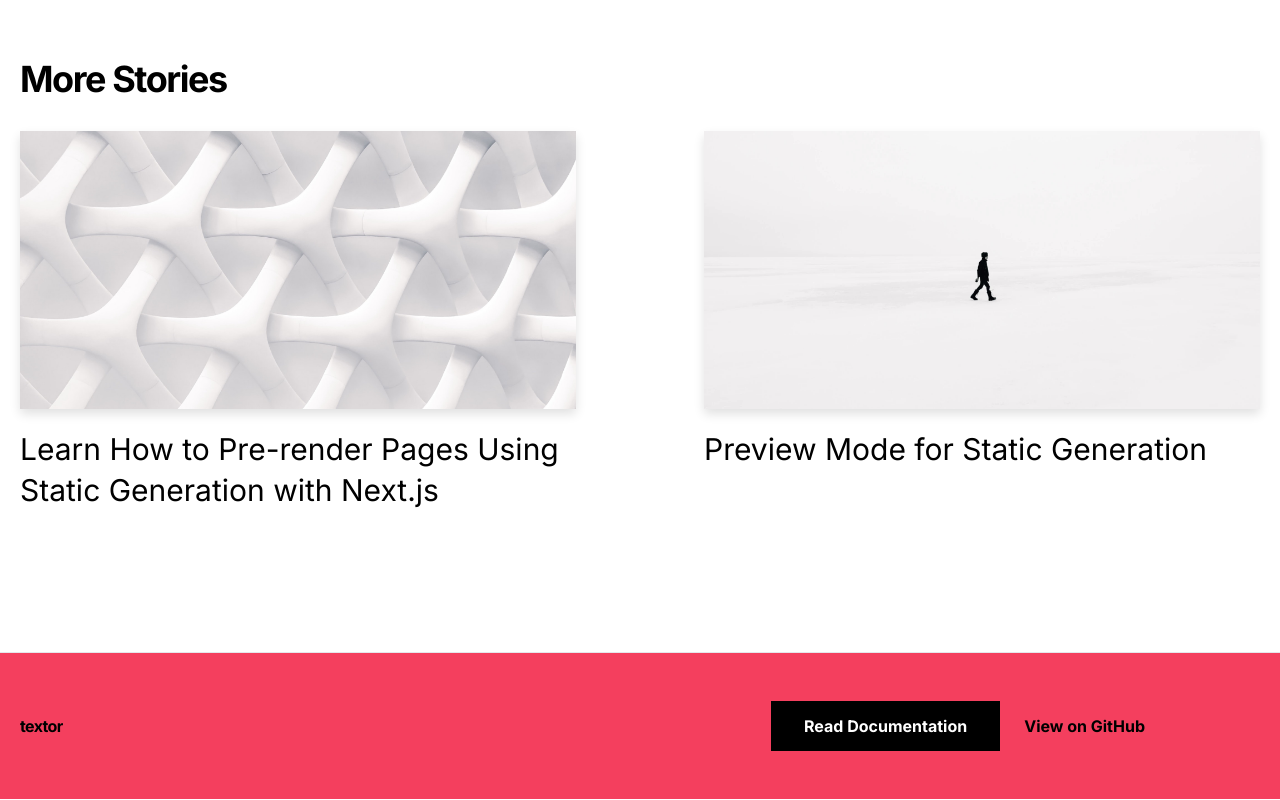
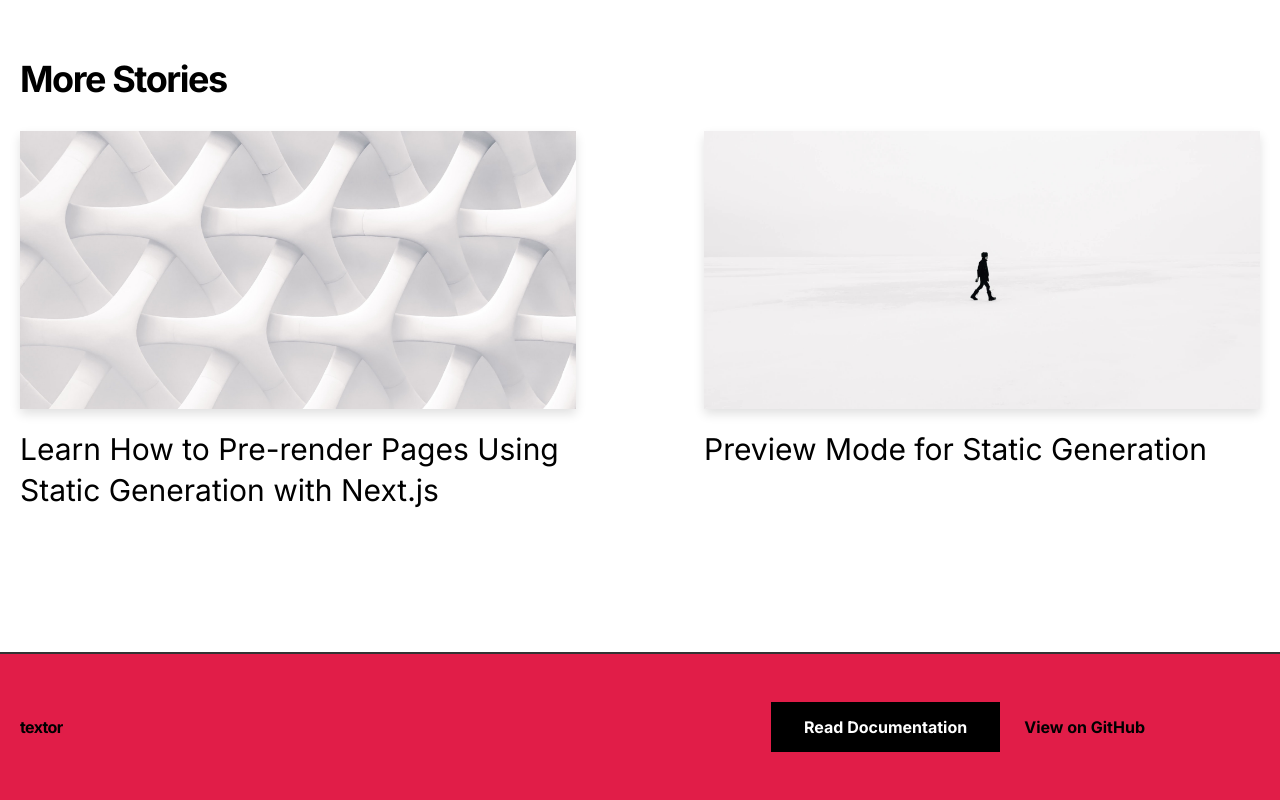
Before and after one commit to gumhead/gumheadportfolio, a Next.js app: page / in a window 1280 px wide. Shown: the part 1090-1890 px from the top of the page. Built offline with nearby package versions, Linux system fonts and the light colour scheme.

Commit message:
random gents

```diff
--- a/src/app/_components/footer.tsx
+++ b/src/app/_components/footer.tsx
@@ -3,7 +3,7 @@ import { EXAMPLE_PATH } from "@/lib/constants";
 
 export function Footer() {
   return (
-    <footer className="bg-rose-500 border-t border-b-accent-7">
+    <footer className="bg-rose-600 border-t-2 border-y-accent-7">
       <Container>
         <div className="py-12 flex flex-col lg:flex-row items-center">
           <h3 className="lg:text-[1rem] font-bold tracking-tighter leading-tight text-center lg:text-left mb-10 lg:mb-0 lg:pr-4 lg:w-1/2">
--- a/src/app/_components/post-header.tsx
+++ b/src/app/_components/post-header.tsx
@@ -10,7 +10,7 @@ export function PostHeader({ title, coverImage }: Props) {
   return (
     <>
       <PostTitle>{title}</PostTitle>
-      <div className="mb-8 md:mb-16 sm:mx-0">
+      <div className="mb-8 md:mb-16 sm:mx-0 border-b-accent-7 border-y-accent-7">
         <CoverImage title={title} src={coverImage} />
       </div>
     </>
--- a/src/app/posts/[slug]/page.tsx
+++ b/src/app/posts/[slug]/page.tsx
@@ -23,7 +23,7 @@ export default async function Post({ params }: Params) {
       <Alert preview={post.preview} />
       <Container>
         <Header />
-        <article className="mb-32">
+        <article className="mb-32 pt-20 pb-20 bg-gray-200 border-b-accent-7">
           <PostHeader
             title={post.title}
             coverImage={post.coverImage}
```
